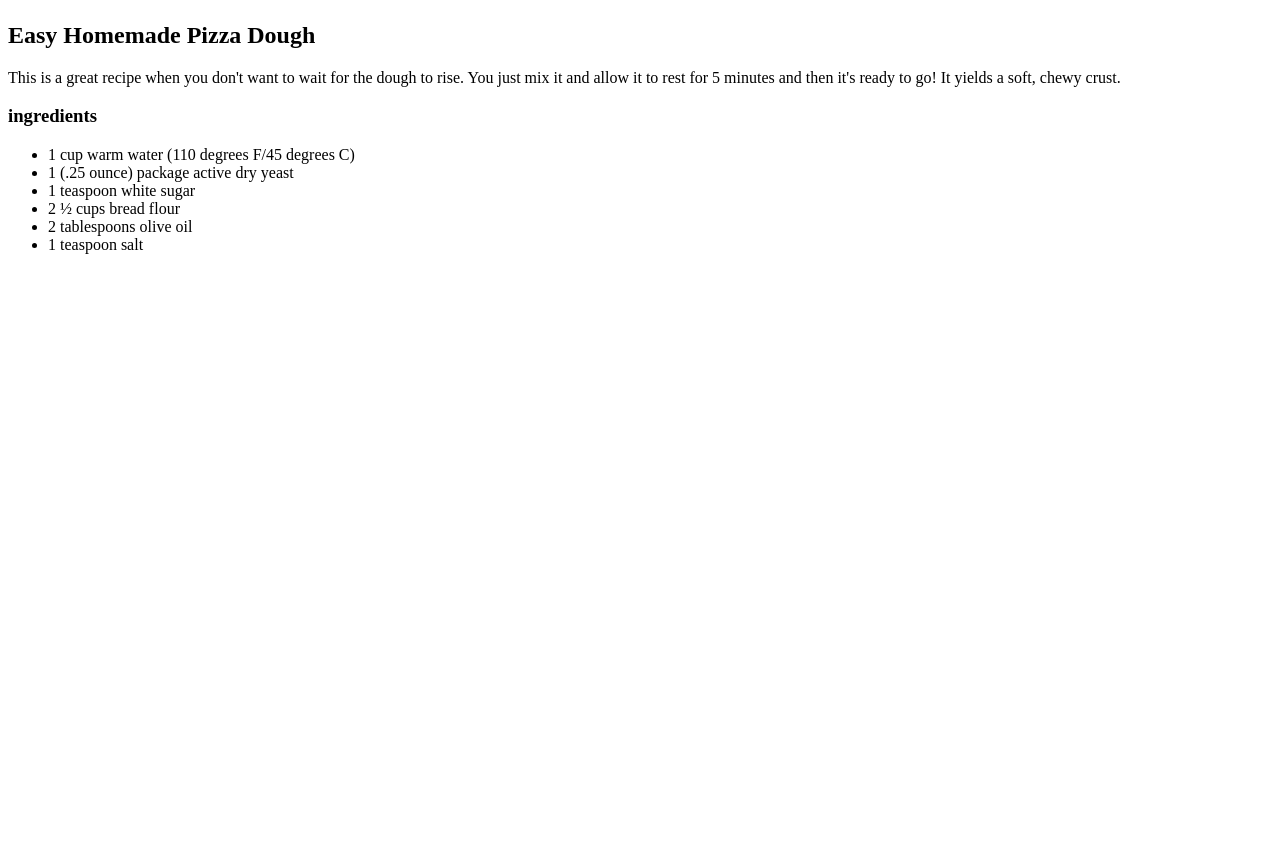
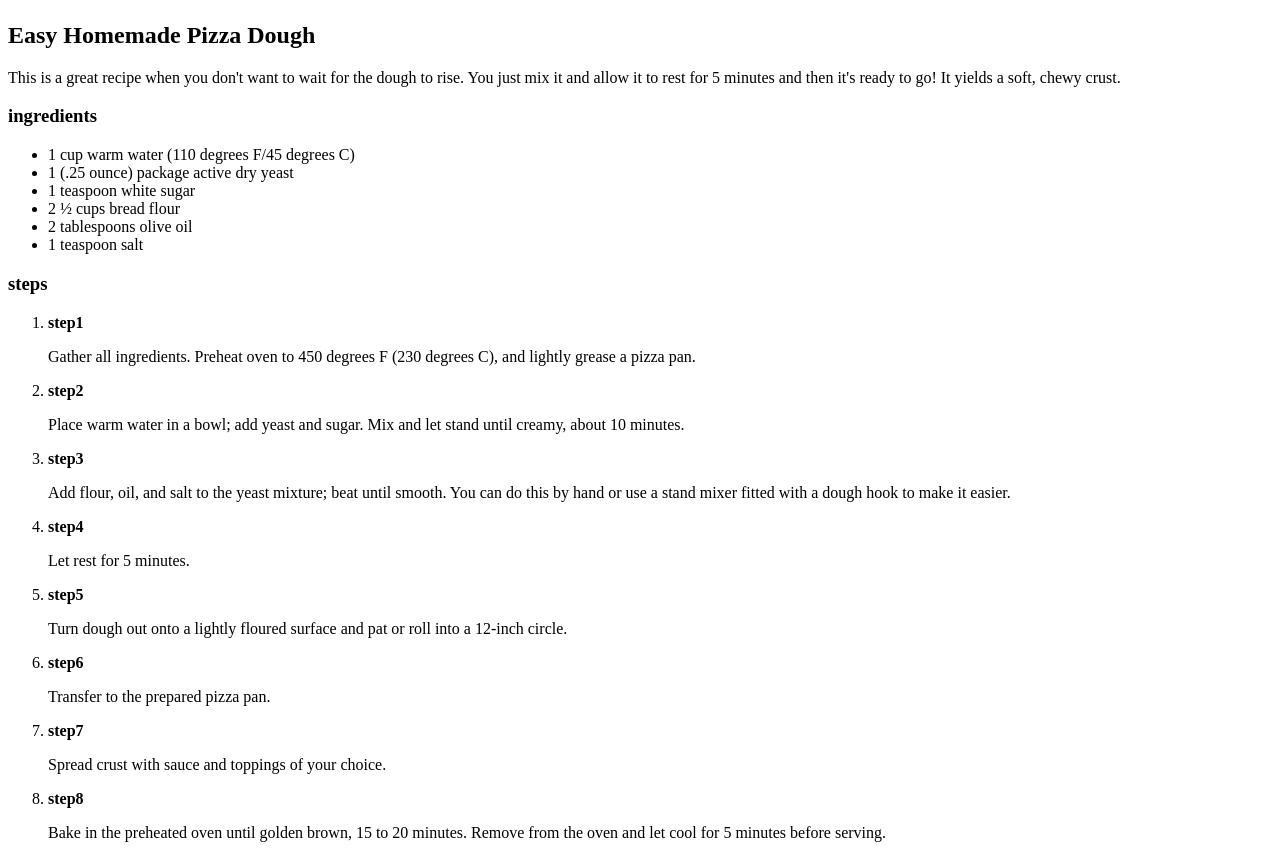
Before and after one commit to galelo04/odin-recipes, a plain HTML site: page recipes/pizza.html in a window 1280 px wide. Shown: the part 594-1452 px from the top of the page. Before the commit the page ends 864 px from the top, so only its background shows below. Drawn offline with Linux system fonts and the light colour scheme.

Commit message:
Feat: add steps to recipe
add steps to recipe instead of ingredients only

```diff
--- a/recipes/pizza.html
+++ b/recipes/pizza.html
@@ -23,6 +23,25 @@
         <li>2 tablespoons olive oil</li>
         <li>1 teaspoon salt</li>
     </ul>
+    <h3>steps</h3>
+    <ol>
+        <li><b>step1</b></li>
+        <p>Gather all ingredients. Preheat oven to 450 degrees F (230 degrees C), and lightly grease a pizza pan.</p>
+        <li><b>step2</b></li>
+        <p>Place warm water in a bowl; add yeast and sugar. Mix and let stand until creamy, about 10 minutes.</p>
+        <li><b>step3</b></li>
+        <p>Add flour, oil, and salt to the yeast mixture; beat until smooth. You can do this by hand or use a stand mixer fitted with a dough hook to make it easier.</p>
+        <li><b>step4</b></li>
+        <p>Let rest for 5 minutes.</p>
+        <li><b>step5</b></li>
+        <p>Turn dough out onto a lightly floured surface and pat or roll into a 12-inch circle.</p>
+        <li><b>step6</b></li>
+        <p>Transfer to the prepared pizza pan.</p>
+        <li><b>step7</b></li>
+        <p>Spread crust with sauce and toppings of your choice.</p>
+        <li><b>step8</b></li>
+        <p>Bake in the preheated oven until golden brown, 15 to 20 minutes. Remove from the oven and let cool for 5 minutes before serving.</p>
+    </ol>
 
 </body>
 </html>
```
